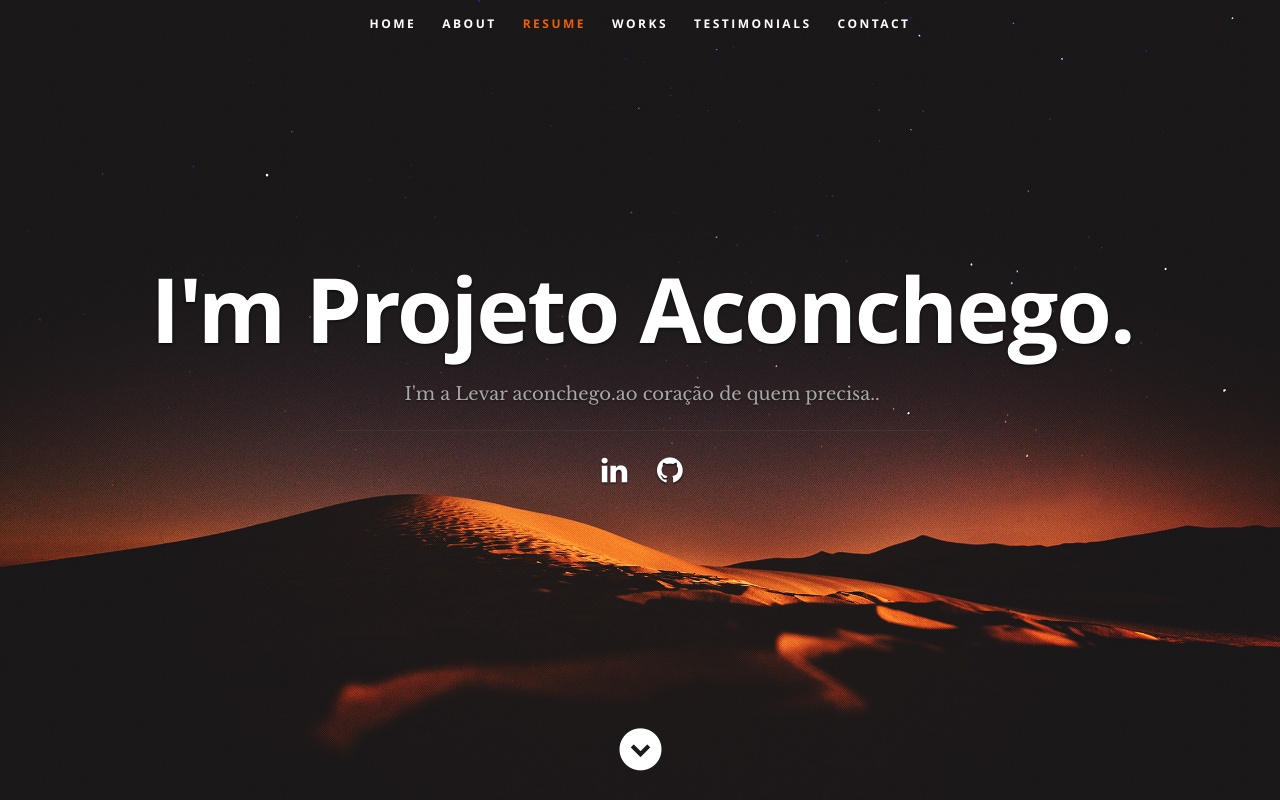
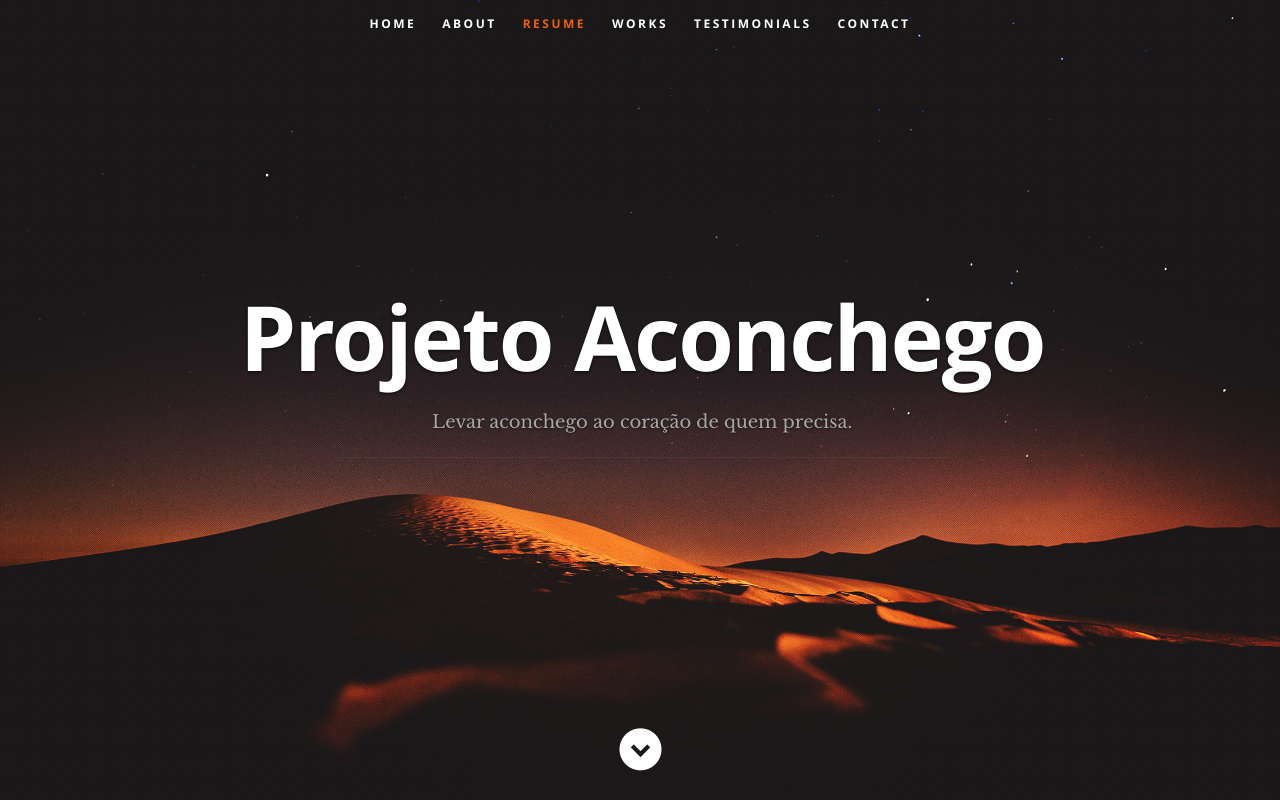
Before and after one commit to leafar7/leafar7.github.io, a React (Create React App) app: page / in a window 1280 px wide. Shown: the top 800 px of the page. Built offline with nearby package versions, Linux system fonts and the light colour scheme.

Commit message:
attempt changing to project

```diff
--- a/package.json
+++ b/package.json
@@ -4,10 +4,10 @@
   "private": true,
   "homepage": "http://leafar7.github.io/projeto-aconchego",
   "dependencies": {
-    "gh-pages": "^2.0.1",
+    "gh-pages": "^1.1.0",
     "react": "^16.8.6",
     "react-dom": "^16.8.6",
-    "react-scripts": "2.1.8"
+    "react-scripts": "^1.1.5"
   },
   "scripts": {
     "start": "react-scripts start",
--- a/src/components/header/header.js
+++ b/src/components/header/header.js
@@ -23,15 +23,15 @@ export default class Header extends Component {
           </nav> {/* end #nav-wrap */}
           <div className="row banner">
             <div className="banner-text">
-              <h1 className="responsive-headline">I'm {resumeData.name}.</h1>
-              <h3>I'm a {resumeData.role}.{resumeData.roleDescription}.</h3>
+              <h1 className="responsive-headline">{resumeData.name}</h1>
+              <h3>{resumeData.role} {resumeData.roleDescription}.</h3>
 
 
               <hr />
               <ul className="social">
                 {/* <li><a href="#"><i className="fa fa-facebook" /></a></li>
               <li><a href="#"><i className="fa fa-twitter" /></a></li>
-              <li><a href="#"><i className="fa fa-google-plus" /></a></li> */}
+              <li><a href="#"><i className="fa fa-google-plus" /></a></li> }
                 <li><a href="https://linkedin.com/in/rafael-cano-a1239b3b/"><i className="fa fa-linkedin" /></a></li>
                 <li><a href="https://github.com/leafar7"><i className="fa fa-github" /></a></li>
                 {/*   <li><a href="#"><i className="fa fa-instagram" /></a></li>
--- a/src/components/resume/resumeData.js
+++ b/src/components/resume/resumeData.js
@@ -4,7 +4,7 @@ let resumeData = {
    // "imagebaseurl":"https://github.com/leafar7/projeto-aconchego",
     "name": "Projeto Aconchego",
     "role": "Levar aconchego",
-    "roleDescription": "ao coração de quem precisa."
+    "roleDescription": " ao coração de quem precisa"
     }
 
 
```
Also changed, not shown: 2 other files (tests, documents, lock files or other folders).
